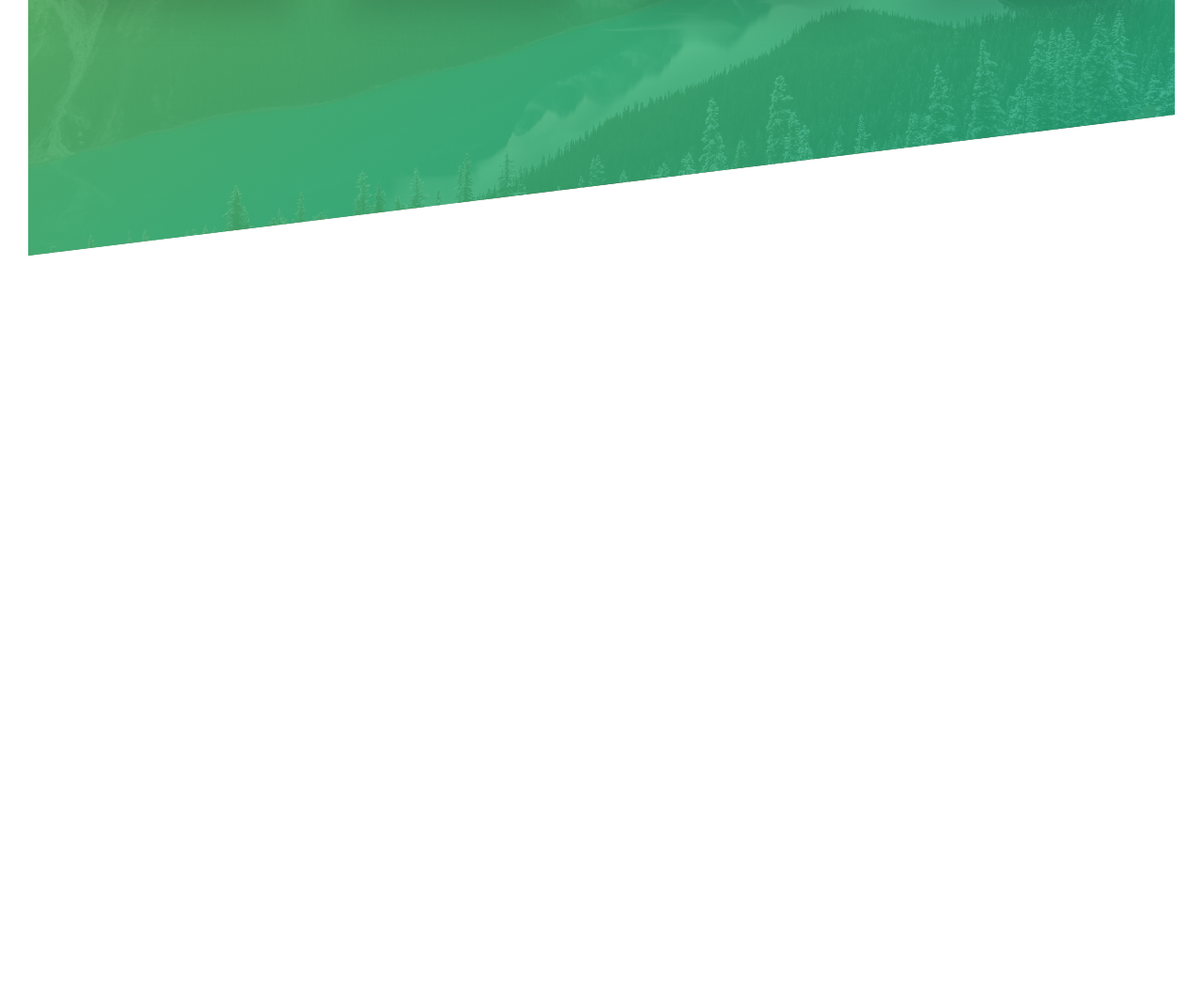
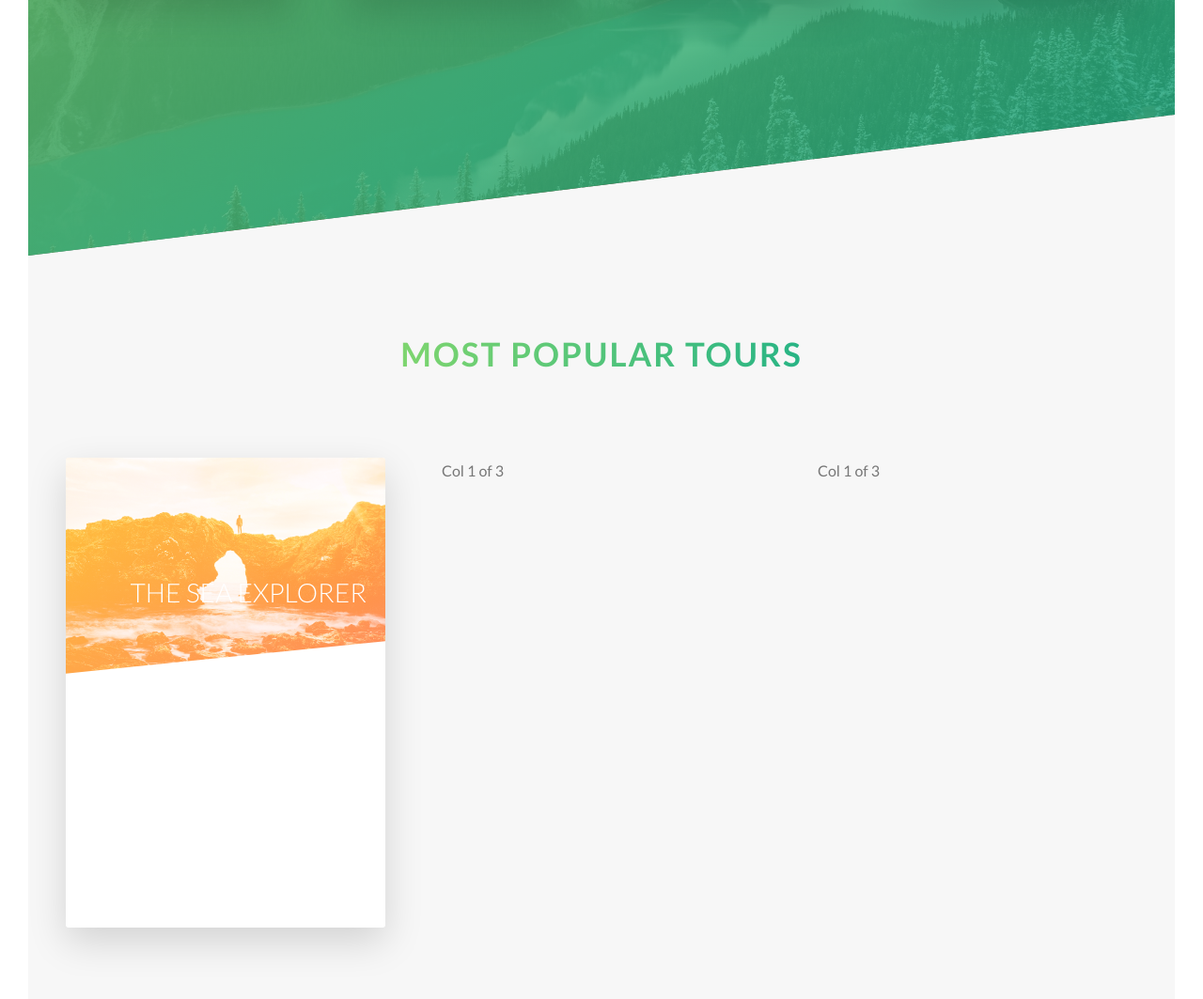
Before and after one commit to achliopa/udemy_AdvCssCourse, a website: page myCode/natours/index.html in a window 1280 px wide. Shown: the part 1937-3000 px from the top of the page at 94% size. Before the commit the page ends 2209 px from the top, so only its background shows below. Drawn offline with Linux system fonts and the light colour scheme.

Commit message:
middle of lecture 40 , going slow

```diff
--- a/myCode/natours/index.html
+++ b/myCode/natours/index.html
@@ -85,6 +85,41 @@
                     </div>
                 </div>
             </section>
+            <section class="section-tours">
+                <div class="u-center-text u-margin-bottom-big">
+                    <h2 class="heading-secondary">
+                        Most popular tours
+                    </h2>
+                </div>
+                <div class="row">
+                    <div class="col-1-of-3">
+                        <div class="card">
+                            <div class="card__side card__side--front">
+                                <div class="card__picture card__picture--1">
+                                    &nbsp;
+                                </div>
+                                <h4 class="card__heading">
+                                    <span class="card__heading-span card__heading-span--1">
+                                        The sea explorer
+                                    </span>
+                                </h4>
+                                <div class="card__details">
+                                    Details
+                                </div>
+                            </div>
+                            <div class="card__side card__side--back card__side--back-1">
+                                BACK
+                            </div>
+                        </div>
+                    </div>
+                    <div class="col-1-of-3">
+                        Col 1 of 3
+                    </div>
+                    <div class="col-1-of-3">
+                        Col 1 of 3
+                    </div>
+                </div>
+            </section>
         </main>
         <!-- <section class="grid-test">
             <div class="row">
--- a/myCode/natours/sass/abstracts/_variables.scss
+++ b/myCode/natours/sass/abstracts/_variables.scss
@@ -7,6 +7,10 @@ $color-grey-dark: #777;
 $color-white: #fff;
 $color-black: #000;
 $color-grey-light-1: #f7f7f7;
+$color-secondary-light: #ffb900;
+$color-secondary-dark: #ff7730;
+$color-tertiary-light: #2998ff;
+$color-tertiary-dark: #5643fa;
 
 //FONT-SIZES
 $default-font-size: 1.6rem;
--- /dev/null
+++ b/myCode/natours/sass/components/_card.scss
@@ -0,0 +1,91 @@
+.card {
+
+	// FUNCTIONALITY
+	perspective: 100rem;
+	-moz-perspective: 100rem;
+	position: relative;
+	height: 50rem;
+
+	&__side {
+		color: #fff;
+		height: 50rem;
+		transition: all	.8s ease;
+		font-size: 2rem;
+		position: absolute;
+		top: 0;
+		left: 0;
+		width: 100%;
+		backface-visibility: hidden;
+		overflow: hidden;
+		border-radius: 3px;
+		box-shadow: 0 1.5rem 4rem rgba($color-black, .15);
+
+		&--front {
+			background-color: $color-white;
+
+
+		}
+
+		&--back {
+			transform: rotateY(180deg);
+
+			&-1 {
+				background-image: linear-gradient(to bottom right, $color-secondary-light, $color-secondary-dark);
+			}
+
+			&-2 {
+				background-image: linear-gradient(to right bottom, $color-primary-light, $color-primary-dark);
+			}
+
+			&-3 {
+				background-image: linear-gradient(to right bottom, $color-tertiary-light, $color-tertiary-dark);
+			}
+		}
+
+	}
+
+	&:hover &__side--front {
+		transform: rotateY(-180deg);
+	}
+
+	&:hover &__side--back {
+		transform: rotateY(0);
+	}
+
+	// FRONT SIDE STYLING
+	&__picture {
+		background-size: cover;
+		height: 23rem;
+		background-blend-mode: screen;
+		clip-path: polygon(0 0, 100% 0, 100% 85%, 0 100%);
+		-webkit-clip-path: polygon(0 0, 100% 0, 100% 85%, 0 100%);
+
+		&--1 {
+			background-image: linear-gradient(to bottom right, $color-secondary-light, $color-secondary-dark),
+			 url(../img/nat-5.jpg);
+		}
+
+		&--2 {
+			background-image: url(../img/nat-5.jpg);
+		}
+
+		&--3 {
+			background-image: url(../img/nat-5.jpg);
+		}
+	}
+
+	&__heading {
+		font-size: 2.8rem;
+		font-weight: 300;
+		text-transform: uppercase;
+		text-align: right;
+		color: $color-white;
+		position: absolute;
+		top: 12rem;
+		right: 2rem;
+	}
+
+	&__heading-span {
+
+	}
+}
--- a/myCode/natours/sass/main.scss
+++ b/myCode/natours/sass/main.scss
@@ -8,6 +8,7 @@
 @import "components/button";
 @import "components/composition";
 @import "components/feature-box";
+@import "components/card";
 @import "layout/header";
 @import "layout/grid";
 @import "pages/home";
--- a/myCode/natours/sass/pages/_home.scss
+++ b/myCode/natours/sass/pages/_home.scss
@@ -18,3 +18,9 @@
 		transform: skewY(7deg);
 	}
 }
+
+.section-tours {
+	background-color: $color-grey-light-1;
+	padding: 25rem 0 50rem 0;
+	margin-top: -10rem;
+}
```
Also changed, not shown: myCode/natours/css/style.css, readme.md.
